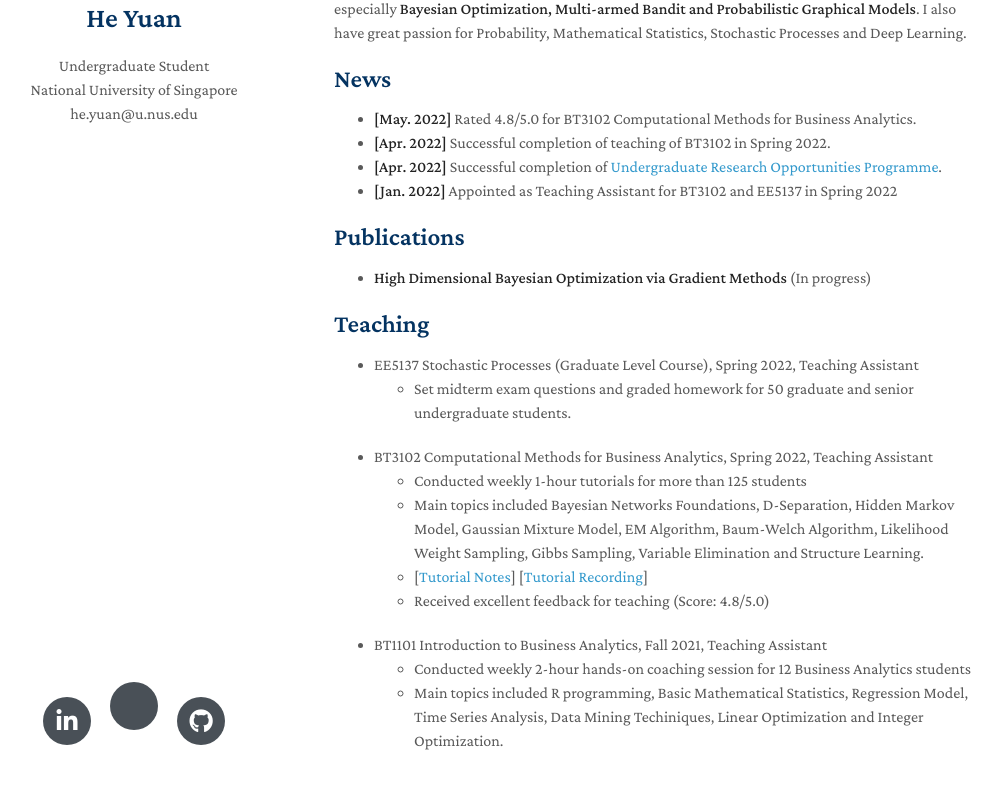
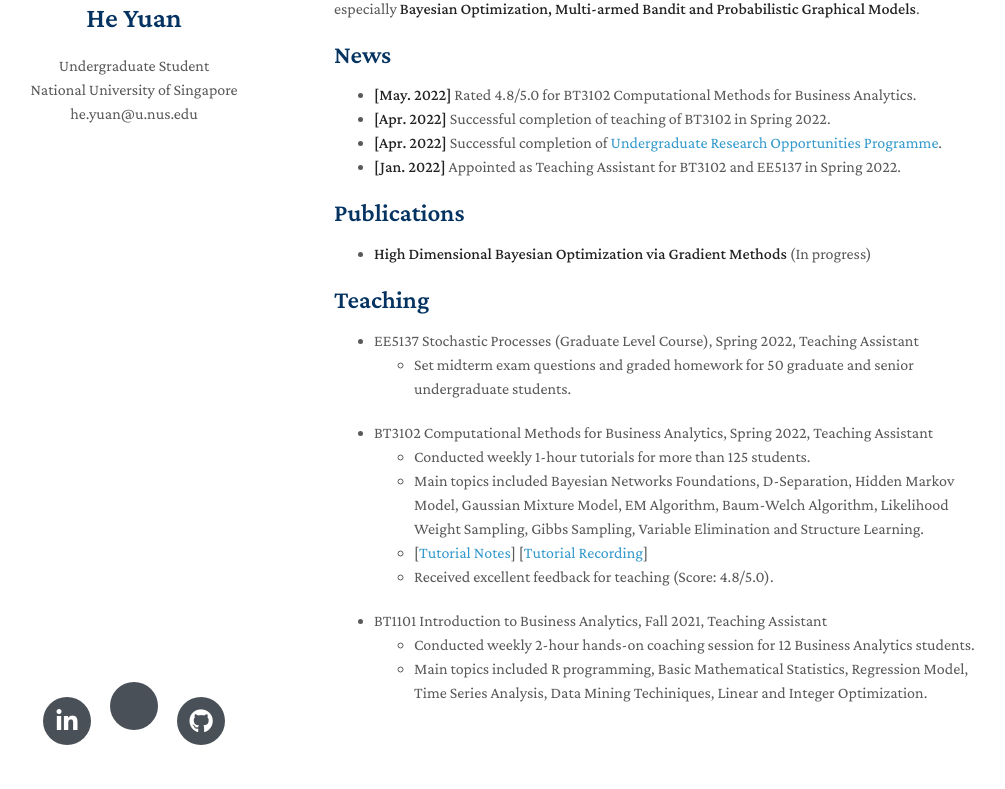
Before and after one commit to Henry-Yuan-He/Henry-Yuan-He.github.io, a Jekyll site: the page built from index.md, in a window 1280 px wide and 1075 px high, cut to the strip 228-1017 px from the top of the window. Shown: the whole strip, without its empty margins (136-1141 px from the left). Built offline with Jekyll 4.4.1, drawn with Linux system fonts in a browser that asks for light colours; nearby versions of some CDN libraries; a style sheet for code colours, icons or effects is not loaded; our own code applies the rules of GitHub Pages for plain Markdown files.

Commit message:
update config

```diff
--- a/_config.yml
+++ b/_config.yml
@@ -2,14 +2,14 @@ title: He Yuan
 position: Undergraduate Student
 affiliation: National University of Singapore
 email: he.yuan@u.nus.edu
-keywords: minimal academic
+keywords: Henry
 google_scholar: https://scholar.google.com/
 github_link: https://github.com/Henry-Yuan-He
 linkedin: https://www.linkedin.com/in/henry-yuan-he-09212a165
 avatar: ./assets/img/MyPicture.JPG
 google_analytics: UA-111540567-4
-favicon: ./assets/img/MyPicture.JPG
-favicon_dark: ./assets/img/MyPicture.JPG
-description: The Minimal Light is a simple and elegant jekyll theme for academic personal homepage.
+favicon: ./assets/img/MyPicture2.JPG
+favicon_dark: ./assets/img/MyPicture2.JPG
+description: Henry's academic personal homepage.
 canonical: https://minimal-light.yyliu.net/
 remote_theme: yaoyao-liu/minimal-light
--- a/index.md
+++ b/index.md
@@ -6,7 +6,7 @@ layout: homepage
 
 I am a third-year undergraduate student with double degrees in Business Analytics and Applied Mathematics at National University of Singapore (NUS), supervised by Prof. [Jonathan Scarlett](https://www.comp.nus.edu.sg/~scarlett/) and Prof. [Vincent Y. F. Tan](https://vyftan.github.io/).
 
-My Research interests are in the area of Operations Research and Statistical Machine Learning, especially **Bayesian Optimization, Multi-armed Bandit and Probabilistic Graphical Models**. I also have great passion for Probability, Mathematical Statistics, Stochastic Processes and Deep Learning.
+My Research interests are in the area of Operations Research and Statistical Machine Learning, especially **Bayesian Optimization, Multi-armed Bandit and Probabilistic Graphical Models**.
 
 
 
@@ -15,7 +15,7 @@ My Research interests are in the area of Operations Research and Statistical Mac
 - **[May. 2022]** Rated 4.8/5.0 for BT3102 Computational Methods for Business Analytics.
 - **[Apr. 2022]** Successful completion of teaching of BT3102 in Spring 2022.
 - **[Apr. 2022]** Successful completion of [Undergraduate Research Opportunities Programme](https://www.comp.nus.edu.sg/programmes/ug/project/urop/).
-- **[Jan. 2022]** Appointed as Teaching Assistant for BT3102 and EE5137 in Spring 2022
+- **[Jan. 2022]** Appointed as Teaching Assistant for BT3102 and EE5137 in Spring 2022.
 
 
 
@@ -31,11 +31,11 @@ My Research interests are in the area of Operations Research and Statistical Mac
   - Set midterm exam questions and graded homework for 50 graduate and senior undergraduate students.
 
 - BT3102 Computational Methods for Business Analytics, Spring 2022, Teaching Assistant
-  - Conducted weekly 1-hour tutorials for more than 125 students
+  - Conducted weekly 1-hour tutorials for more than 125 students.
   - Main topics included Bayesian Networks Foundations, D-Separation, Hidden Markov Model, Gaussian Mixture Model, EM Algorithm, Baum-Welch Algorithm, Likelihood Weight Sampling, Gibbs Sampling, Variable Elimination and Structure Learning.
   - [[Tutorial Notes](https://drive.google.com/file/d/14HlVE_Dj5k5b2AZfcius6i2_K778Ztt8/view?usp=sharing)] [[Tutorial Recording](https://www.youtube.com/playlist?list=PLYEmLA_7ilZNEjwvGUoszPzUOWqIDjUZI)]
-  - Received excellent feedback for teaching (Score: 4.8/5.0)
+  - Received excellent feedback for teaching (Score: 4.8/5.0).
 
 - BT1101 Introduction to Business Analytics, Fall 2021, Teaching Assistant
-  - Conducted weekly 2-hour hands-on coaching session for 12 Business Analytics students
-  - Main topics included R programming, Basic Mathematical Statistics, Regression Model, Time Series Analysis, Data Mining Techiniques, Linear Optimization and Integer Optimization.
+  - Conducted weekly 2-hour hands-on coaching session for 12 Business Analytics students.
+  - Main topics included R programming, Basic Mathematical Statistics, Regression Model, Time Series Analysis, Data Mining Techiniques, Linear and Integer Optimization.
```
